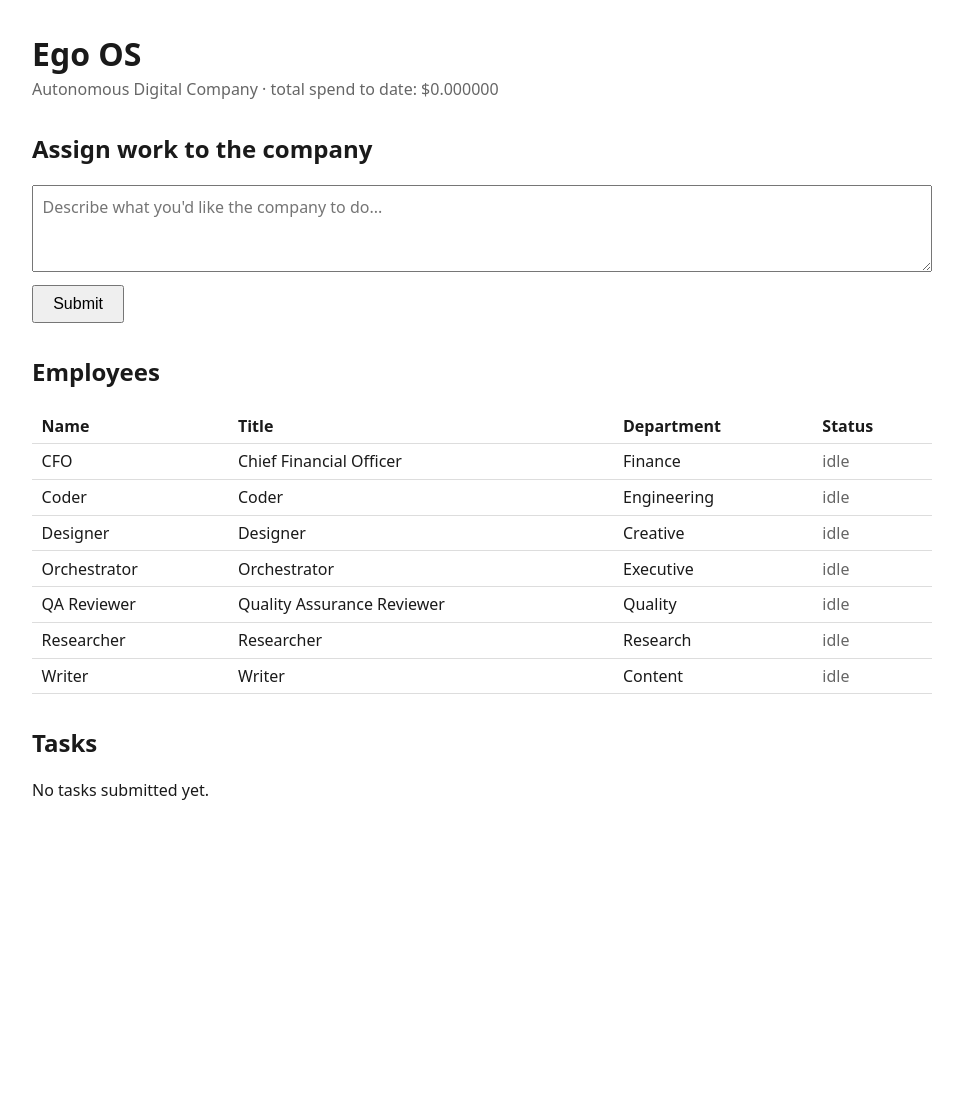
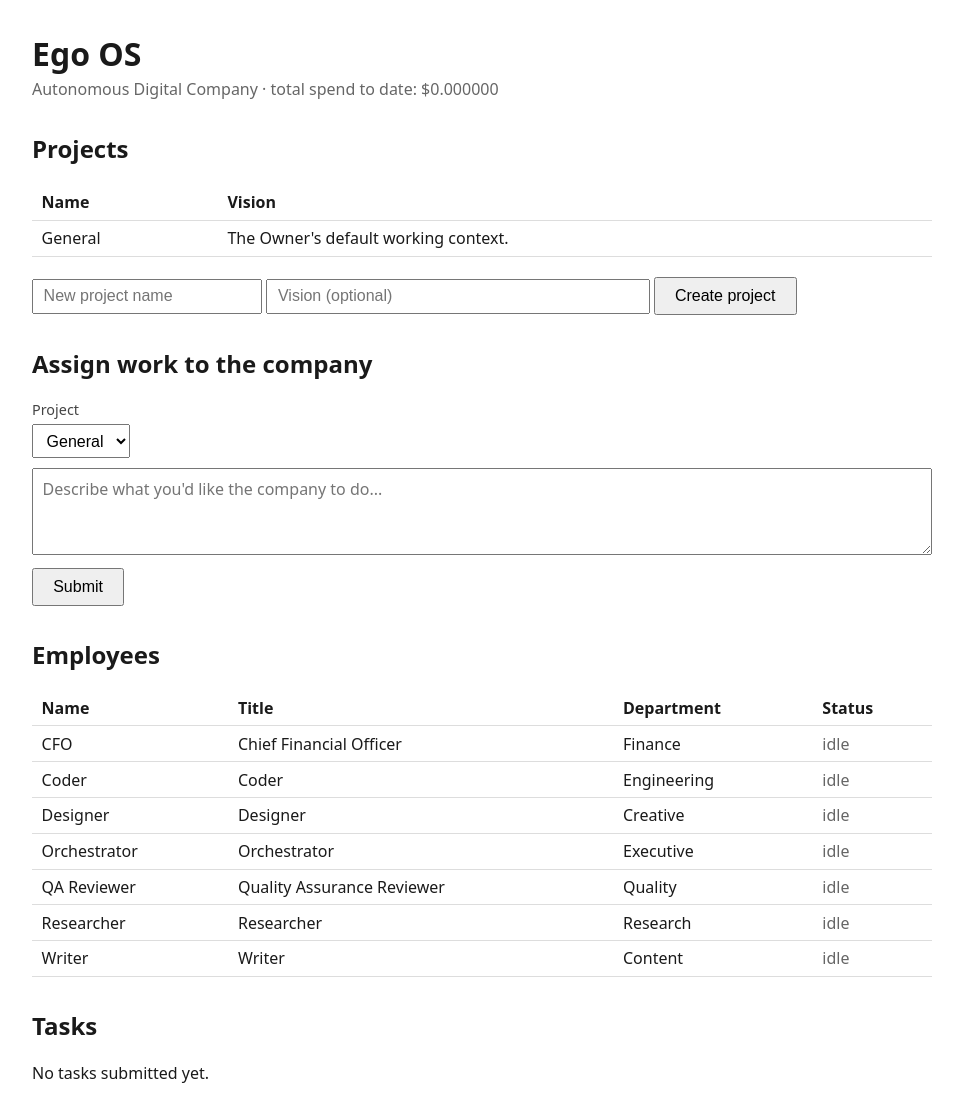
Before and after one commit to seachoice99/ego-os, a FastAPI app: page / in a window 1280 px wide. Shown: the whole page, without its empty margins (158-1121 px from the left). Before the commit the page ends 800 px from the top, so only its background shows below. Run offline with FastAPI, Linux system fonts and the light colour scheme; data comes from the database, SQL or seed files in the repository; data that the repository does not hold is empty.

Commit message:
v0.2: Multi-Project Operations, seventh and final capability
Adds real Project creation and per-task assignment to the UI. tasks.project_id
and project-scoped memory (get_recent_memory) already existed from Phase 1
-- this exposes them properly instead of everything silently defaulting to
a single "General" project:

- store.py: create_project/get_projects/get_project; get_tasks() and
  get_task() now join in the project name for display
- main.py: POST /projects to create a project; POST /tasks now takes a
  required project_id from the submit form instead of always calling
  ensure_default_project()
- home.html: Projects section (list + create form) and a project selector
  on the task submission form; task list shows each task's project
- task.html: task detail shows which project it belongs to

Verified end to end with two real named projects (Project Alpha, Project
Beta): a task assigned to Beta did not see Alpha's research memory (no
cross-contamination), while a second task assigned to Alpha correctly
built on the first task's memory in the same project -- satisfying v0.2's
stated exit criteria.

This completes all seven v0.2 capabilities (Tool Framework, Repository
Access, Web Research, Document Generation, Spreadsheet Generation/Editing,
Structured Artifacts, Multi-Project Operations). Roadmap updated: v0.2
marked done, v0.3 marked next.

Co-Authored-By: Claude Sonnet 5 <noreply@anthropic.com>

```diff
--- a/ego_os/main.py
+++ b/ego_os/main.py
@@ -51,14 +51,22 @@ def home(request: Request):
         {
             "employees": store.get_employees(),
             "tasks": store.get_tasks(),
+            "projects": store.get_projects(),
             "total_cost": store.get_total_cost(),
         },
     )
 
 
+@app.post("/projects")
+def submit_project(name: str = Form(...), vision: str = Form("")):
+    store.create_project(name.strip(), vision.strip() or None)
+    return RedirectResponse(url="/", status_code=303)
+
+
 @app.post("/tasks")
-def submit_task(request_text: str = Form(...)):
-    project_id = store.ensure_default_project()
+def submit_task(request_text: str = Form(...), project_id: int = Form(...)):
+    if store.get_project(project_id) is None:
+        project_id = store.ensure_default_project()
     task_id = store.create_task(request_text, project_id)
     lifecycle.run(task_id, project_id, request_text)
     return RedirectResponse(url=f"/tasks/{task_id}", status_code=303)
--- a/ego_os/store.py
+++ b/ego_os/store.py
@@ -95,6 +95,35 @@ def ensure_default_project():
         )
         conn.commit()
         return cur.lastrowid
+    finally:
+        conn.close()
+
+
+def create_project(name, vision=None):
+    conn = get_connection()
+    try:
+        cur = conn.execute(
+            "INSERT INTO projects (name, vision) VALUES (?, ?)",
+            (name, vision),
+        )
+        conn.commit()
+        return cur.lastrowid
+    finally:
+        conn.close()
+
+
+def get_projects():
+    conn = get_connection()
+    try:
+        return conn.execute("SELECT * FROM projects ORDER BY id").fetchall()
+    finally:
+        conn.close()
+
+
+def get_project(project_id):
+    conn = get_connection()
+    try:
+        return conn.execute("SELECT * FROM projects WHERE id = ?", (project_id,)).fetchone()
     finally:
         conn.close()
 
@@ -198,7 +227,10 @@ def update_task_status(task_id, status):
 def get_tasks():
     conn = get_connection()
     try:
-        return conn.execute("SELECT * FROM tasks ORDER BY id DESC").fetchall()
+        return conn.execute(
+            "SELECT t.*, p.name AS project_name FROM tasks t "
+            "LEFT JOIN projects p ON t.project_id = p.id ORDER BY t.id DESC"
+        ).fetchall()
     finally:
         conn.close()
 
@@ -206,7 +238,11 @@ def get_tasks():
 def get_task(task_id):
     conn = get_connection()
     try:
-        return conn.execute("SELECT * FROM tasks WHERE id = ?", (task_id,)).fetchone()
+        return conn.execute(
+            "SELECT t.*, p.name AS project_name FROM tasks t "
+            "LEFT JOIN projects p ON t.project_id = p.id WHERE t.id = ?",
+            (task_id,),
+        ).fetchone()
     finally:
         conn.close()
 
--- a/ego_os/templates/home.html
+++ b/ego_os/templates/home.html
@@ -38,8 +38,32 @@
   <p class="subtitle">Autonomous Digital Company &middot; total spend to date: ${{ "%.6f" | format(total_cost) }}</p>
 
   <section>
+    <h2>Projects</h2>
+    <table>
+      <tr><th>Name</th><th>Vision</th></tr>
+      {% for p in projects %}
+      <tr>
+        <td>{{ p.name }}</td>
+        <td>{{ p.vision or '' }}</td>
+      </tr>
+      {% endfor %}
+    </table>
+    <form method="post" action="/projects" style="margin-top: 0.8rem;">
+      <input type="text" name="name" placeholder="New project name" required style="padding: 0.4rem 0.6rem; font-size: 1rem;">
+      <input type="text" name="vision" placeholder="Vision (optional)" style="padding: 0.4rem 0.6rem; font-size: 1rem; width: 40%;">
+      <button type="submit">Create project</button>
+    </form>
+  </section>
+
+  <section>
     <h2>Assign work to the company</h2>
     <form method="post" action="/tasks" id="task-form">
+      <label for="project-select" style="display: block; margin-bottom: 0.3rem; font-size: 0.9rem; color: #444;">Project</label>
+      <select name="project_id" id="project-select" style="padding: 0.4rem 0.6rem; font-size: 1rem; margin-bottom: 0.6rem;">
+        {% for p in projects %}
+        <option value="{{ p.id }}">{{ p.name }}</option>
+        {% endfor %}
+      </select>
       <textarea name="request_text" rows="3" placeholder="Describe what you'd like the company to do..." required></textarea>
       <br>
       <button type="submit" id="submit-btn">Submit</button>
@@ -86,10 +110,11 @@
     <h2>Tasks</h2>
     {% if tasks %}
     <table>
-      <tr><th>ID</th><th>Request</th><th>Status</th><th></th></tr>
+      <tr><th>ID</th><th>Project</th><th>Request</th><th>Status</th><th></th></tr>
       {% for t in tasks %}
       <tr>
         <td>{{ t.id }}</td>
+        <td>{{ t.project_name or '' }}</td>
         <td>{{ t.request_text }}</td>
         <td class="status-{{ t.status }}">{{ t.status }}</td>
         <td><a href="/tasks/{{ t.id }}">view report</a></td>
--- a/ego_os/templates/task.html
+++ b/ego_os/templates/task.html
@@ -69,7 +69,7 @@
   <p><a href="/">&larr; back to dashboard</a></p>
   <h1>Task #{{ task.id }}</h1>
   <p class="request">{{ task.request_text }}</p>
-  <p>Status: <strong>{{ task.status }}</strong></p>
+  <p>Project: <strong>{{ task.project_name or 'General' }}</strong> &middot; Status: <strong>{{ task.status }}</strong></p>
 
   {% if report %}
   <section class="artifact">
```
Also changed, not shown: IMPLEMENTATION_ROADMAP.md (+3 -3 lines).
